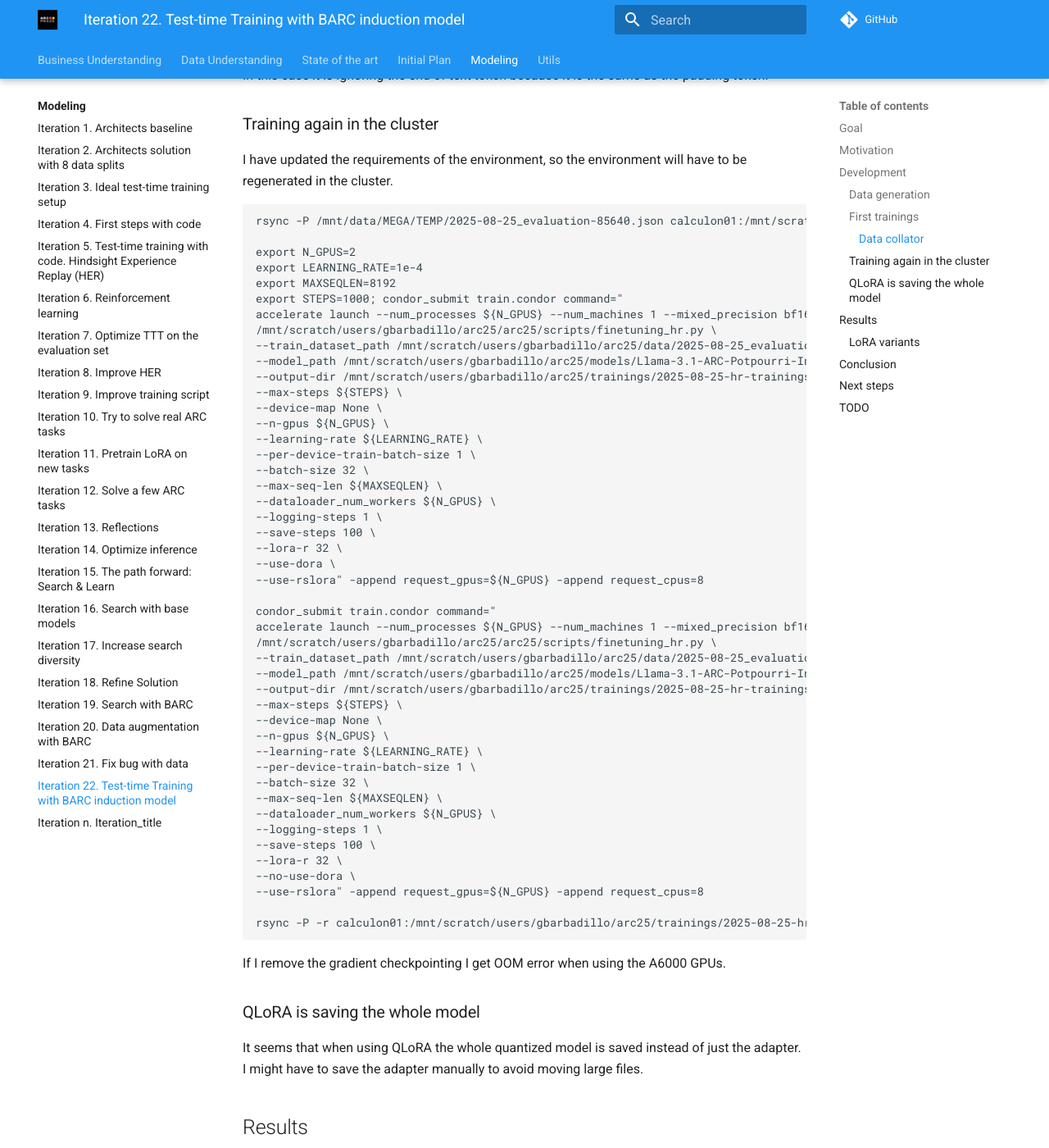
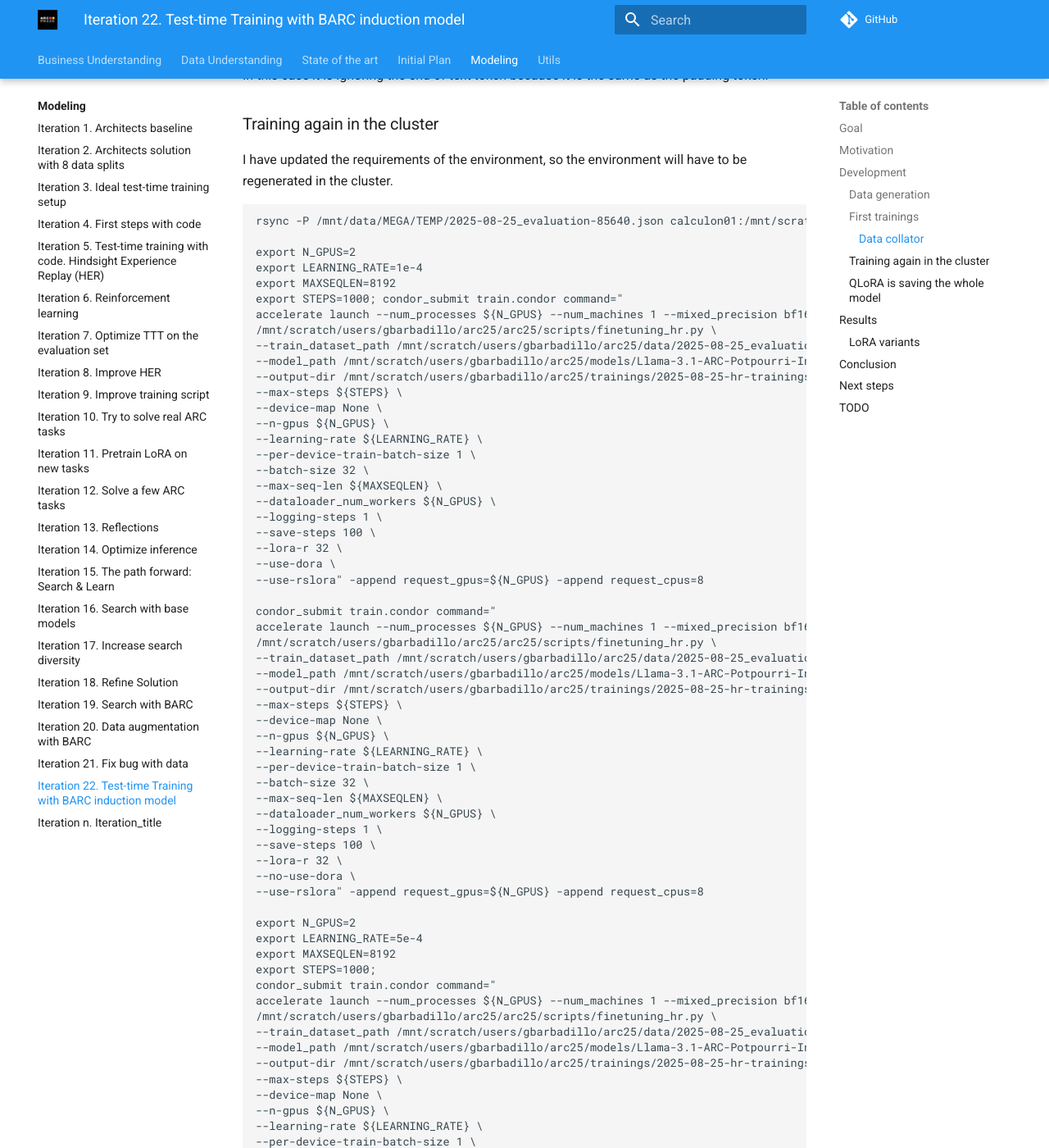
Before and after one commit to ironbar/arc25, an MkDocs documentation site: the page built from docs/modeling/Iteration_22_ttt_BARC.md, in a window 1280 px wide and 1400 px high, scrolled down 2269 px. Shown: the whole window at 82% size. Built offline with MkDocs 1.6.1 and Material for MkDocs 9.7.7, drawn with Linux system fonts in a browser that asks for light colours; comment, search, counter and statistics services are not loaded; some of the changed text lies outside the part shown.

Commit message:
documented speed comparison

````diff
--- a/docs/modeling/Iteration_22_ttt_BARC.md
+++ b/docs/modeling/Iteration_22_ttt_BARC.md
@@ -148,10 +148,43 @@
 --no-use-dora \
 --use-rslora" -append request_gpus=${N_GPUS} -append request_cpus=8
 
+export N_GPUS=2
+export LEARNING_RATE=5e-4
+export MAXSEQLEN=8192
+export STEPS=1000;
+condor_submit train.condor command="
+accelerate launch --num_processes ${N_GPUS} --num_machines 1 --mixed_precision bf16 --multi_gpu  \
+/mnt/scratch/users/gbarbadillo/arc25/arc25/scripts/finetuning_hr.py \
+--train_dataset_path /mnt/scratch/users/gbarbadillo/arc25/data/2025-08-25_evaluation-85640.json \
+--model_path /mnt/scratch/users/gbarbadillo/arc25/models/Llama-3.1-ARC-Potpourri-Induction-8B \
+--output-dir /mnt/scratch/users/gbarbadillo/arc25/trainings/2025-08-25-hr-trainings/${N_GPUS}xA6000--${STEPS}steps-${MAXSEQLEN}msl-${LEARNING_RATE}lr-plain-lora \
+--max-steps ${STEPS} \
+--device-map None \
+--n-gpus ${N_GPUS} \
+--learning-rate ${LEARNING_RATE} \
+--per-device-train-batch-size 1 \
+--batch-size 32 \
+--max-seq-len ${MAXSEQLEN} \
+--dataloader_num_workers ${N_GPUS} \
+--logging-steps 1 \
+--save-steps 100 \
+--lora-r 32 \
+--no-use-dora \
+--no-use-rslora" -append request_gpus=${N_GPUS} -append request_cpus=8
+
 rsync -P -r calculon01:/mnt/scratch/users/gbarbadillo/arc25/trainings/2025-08-25-hr-trainings /mnt/data/MEGA/TEMP --exclude wandb/* --exclude *.pt
 ```
 
 If I remove the gradient checkpointing I get OOM error when using the A6000 GPUs.
+
+Training speed comparison (when using plain LoRA):
+
+- 2xH100: 15.4s/it
+- 2xA6000: 40.8s/it
+- 2x3090: 46.7s/it
+
+It is possible that we can speedup the H100 training because only 17% of the VRAM memory is being used
+when using the same configuration as the other GPUs.
 
 ### QLoRA is saving the whole model
 
````
